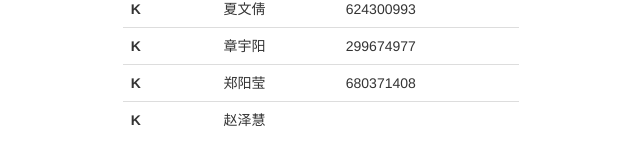
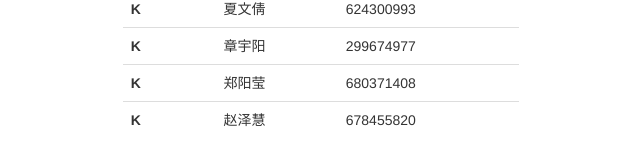
Before and after one commit to zmarsarc/blogs, a Jekyll site: the page static/ckg48_member_groups.html, which Jekyll copies as it is, in a window 1280 px wide. Shown: the part 1332-1487 px from the top of the page, without its empty margins (319-959 px from the left). Built offline with Jekyll 4.4.1, drawn with Linux system fonts in a browser that asks for light colours.

Commit message:
添加赵泽慧应援群好吗

```diff
--- a/static/ckg48_member_groups.html
+++ b/static/ckg48_member_groups.html
@@ -203,7 +203,7 @@
                         <tr>
                             <th scope="row">K</th>
                             <td>赵泽慧</td>
-                            <td></td>
+                            <td>678455820</td>
                         </tr>
                     </tbody>
                 </table>
```
